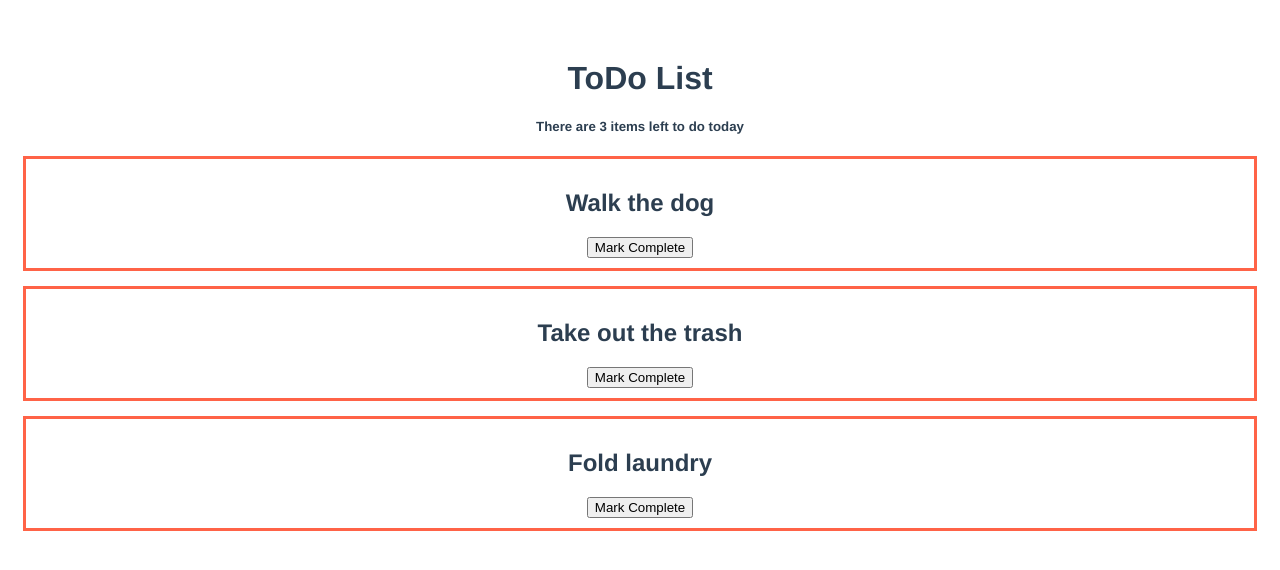
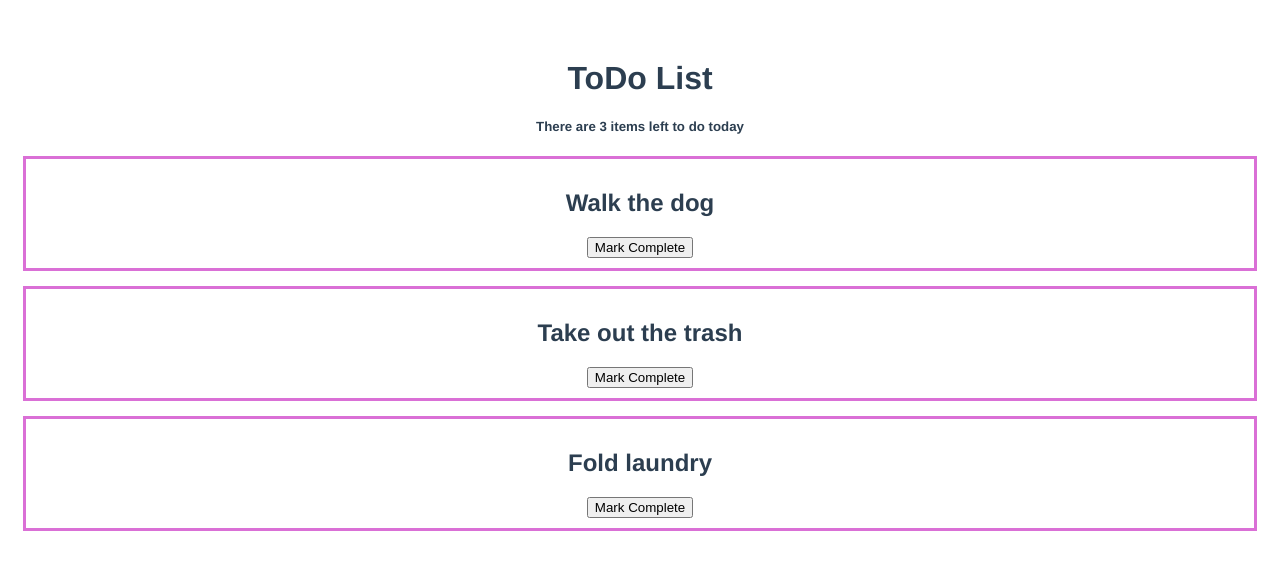
Before and after one commit to gwynnemeeks/vue-todo, a Vue app: page / in a window 1280 px wide. Shown: the top 570 px of the page. Built offline with nearby package versions, Linux system fonts and the light colour scheme.

Commit message:
quick style change

```diff
--- a/src/components/TodoItem.vue
+++ b/src/components/TodoItem.vue
@@ -24,7 +24,7 @@ export default {
 
 <style scoped>
 div {
-  border: 3px solid tomato;
+  border: 3px solid orchid;
   margin: 15px;
   padding: 10px;
 }
```
